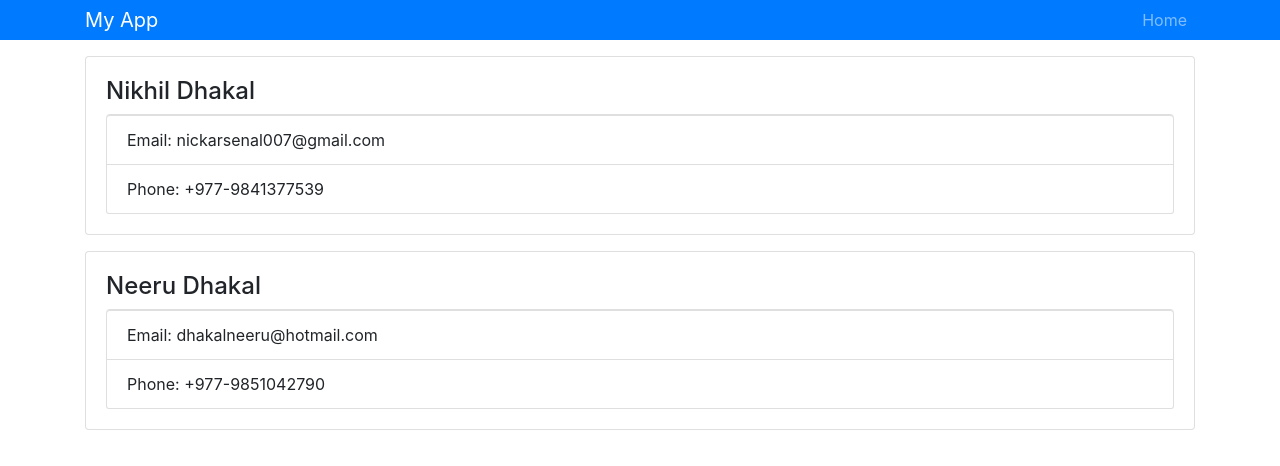
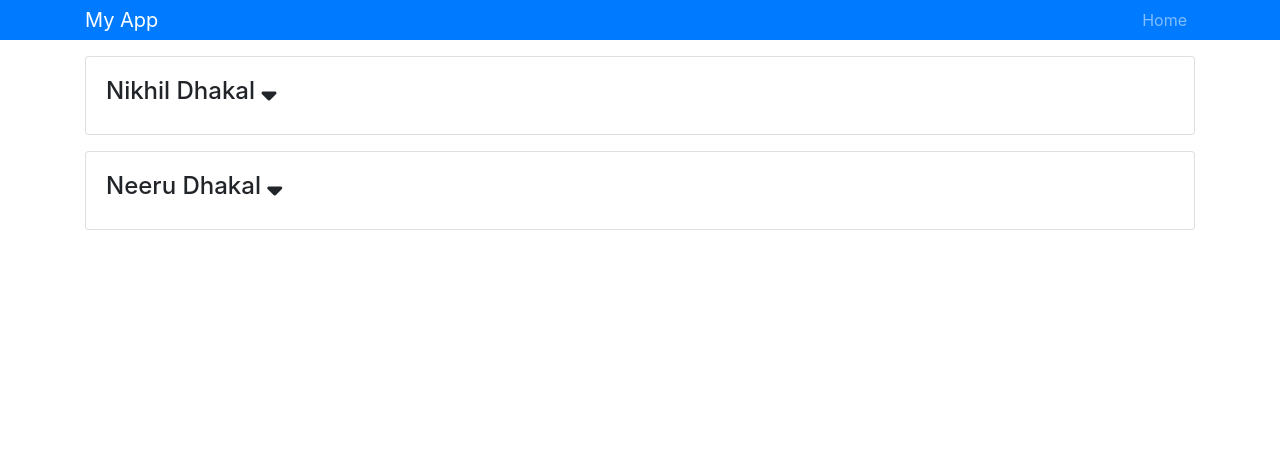
Before and after one commit to nikhildhakal/React-Contact-Manager, a React (Create React App) app: page / in a window 1280 px wide. Shown: the top 466 px of the page. Built offline with nearby package versions, Linux system fonts and the light colour scheme.

Commit message:
React Fragment and changing the state of the component.

```diff
--- a/public/index.html
+++ b/public/index.html
@@ -9,7 +9,7 @@
     <link rel="apple-touch-icon" href="logo192.png" />
 
     <link rel="manifest" href="%PUBLIC_URL%/manifest.json" />
-
+    <script src="https://kit.fontawesome.com/ac37769df7.js" crossorigin="anonymous"></script>
     <title>Contact Manager</title>
   </head>
   <body>
--- a/src/components/Contact.js
+++ b/src/components/Contact.js
@@ -2,16 +2,31 @@ import React, { Component } from 'react';
 import PropTypes from 'prop-types';
 
 class Contact extends Component {
+	state = {
+		showContactInfo: false
+	}
+
+	onShowClick = e => {
+		this.setState({
+			showContactInfo: !this.state.showContactInfo
+		})
+		console.log(this.state);
+	};
+
 	render() {
 		const { name, email, phone } = this.props.contact; // Use of destructure
+		const { showContactInfo } = this.state; // Get showContactInfo from state
 
 		return (
 			<div className="card card-body mb-3">
-				<h4>{ name }</h4>
-				<ul className="list-group">
-					<li className="list-group-item">Email: { email }</li>
-					<li className="list-group-item">Phone: { phone }</li>
-				</ul>
+				<h4>{ name } <i onClick={this.onShowClick} className="fas fa-sort-down"></i></h4>
+				{ showContactInfo ? (
+					<ul className="list-group">
+						<li className="list-group-item">Email: { email }</li>
+						<li className="list-group-item">Phone: { phone }</li>
+					</ul>
+				) : null }
+
 			</div>
 		)
 	}
--- a/src/components/Contacts.js
+++ b/src/components/Contacts.js
@@ -23,16 +23,14 @@ class Contacts extends Component {
 		const { contacts } = this.state;
 
 		return (
-			<div>
-				{
-					contacts.map(contact =>	(
-						<Contact
-							key = {contact.id}
-							contact = { contact }
-						/>
-					))
-				}
-			</div>
+			<React.Fragment>
+				{contacts.map(contact =>	(
+					<Contact
+						key = {contact.id}
+						contact = { contact }
+					/>
+				))}
+			</React.Fragment>
 		)
 	}
 }
```
